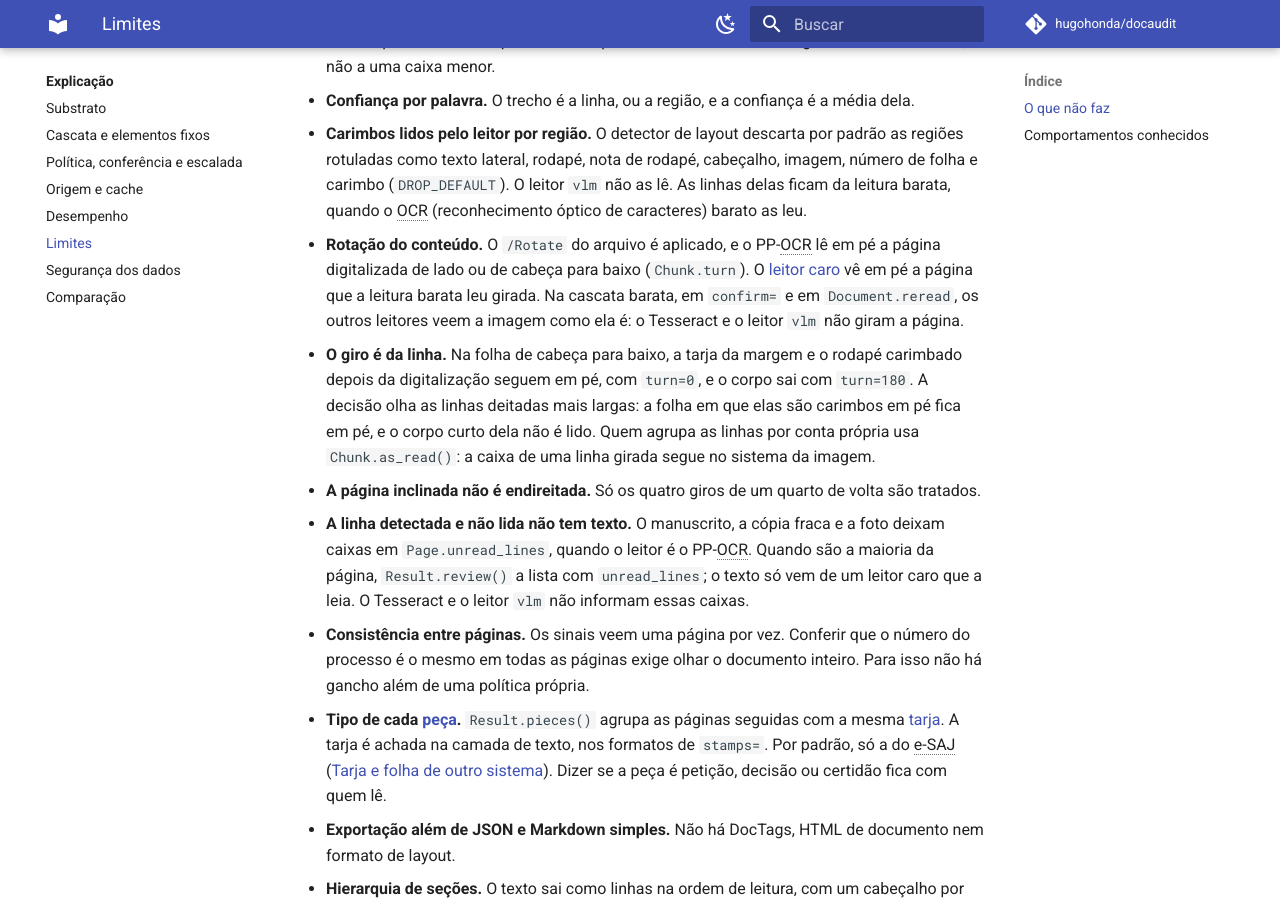
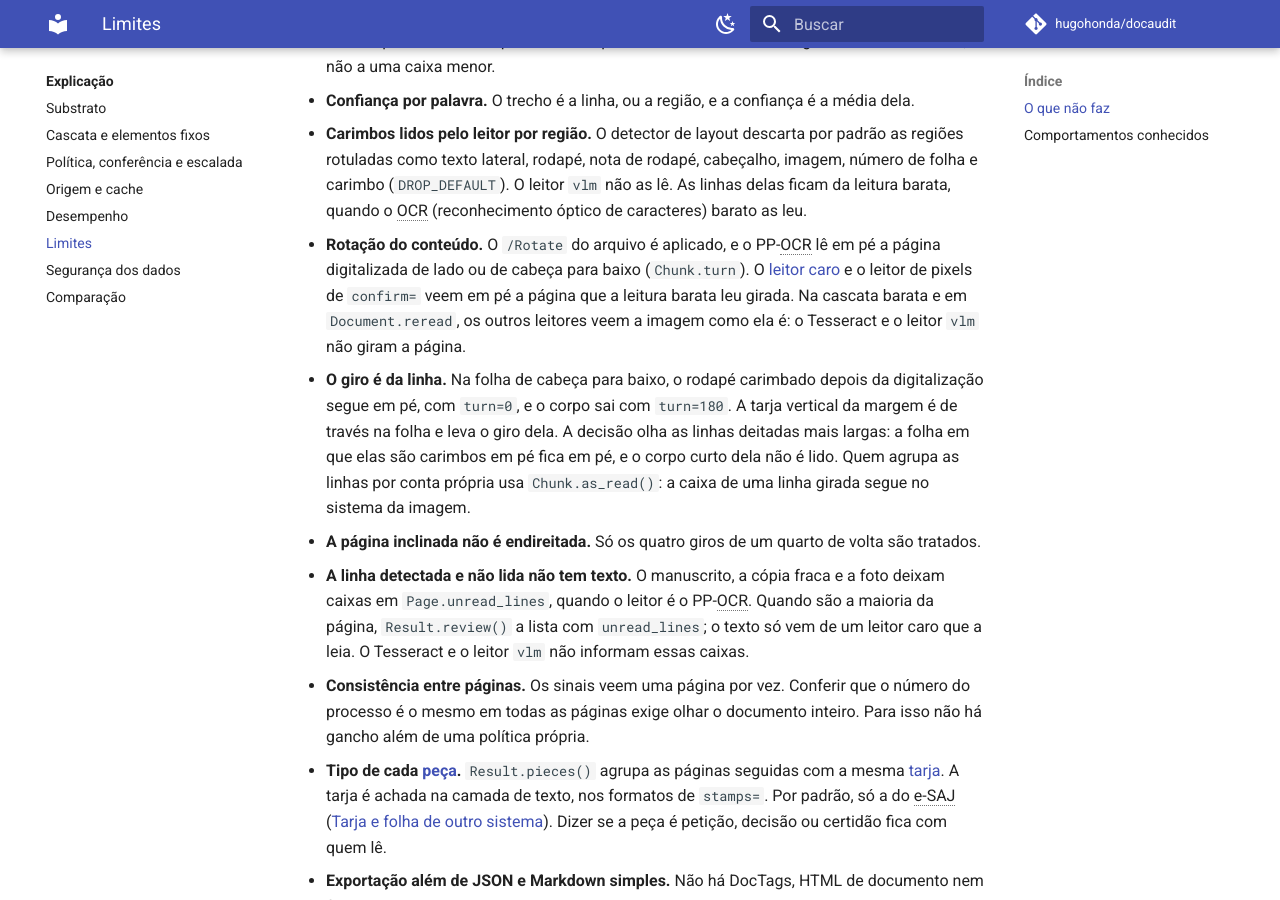
Before and after one commit to hugohonda/docaudit, an MkDocs documentation site: the page built from docs/limits.md, in a window 1280 px wide and 900 px high, scrolled down 503 px. Built offline with MkDocs 1.6.1 and Material for MkDocs 9.7.7, drawn with Linux system fonts in a browser that asks for light colours; comment, search, counter and statistics services are not loaded.

Commit message:
refactor: dá à tarja o giro da folha, mostra a página em pé ao confirm e poupa a leitura girada na página de lado
O giro da tarja vertical dependia do caminho: na folha de cabeça para baixo
o PP-OCR a deixava com 0, e a mesma folha relida girada dava 180. A linha de
través na folha leva o giro da folha, como numa página lida em pé. O giro
próprio fica para a linha deitada, que é o rodapé carimbado em pé.

A releitura por outra família lia a página como está. O Tesseract não gira
a página sozinho: a folha que a leitura barata leu de lado ou de cabeça
para baixo chegava a ele como lixo, e nenhum valor dela era confirmado.
_read_upright é o que o leitor caro já fazia, agora nos dois.

Decidir a meia-volta antes do teste de página de lado fez a página de lado
de verdade pagar uma leitura girada à toa quando a sonda abria: em 1.200
páginas de controle, os recortes reconhecidos foram de +3,1% a +5,4%, com
o mesmo texto em todas. A leitura de lado ganha direto quando tem mais
linhas deitadas do que a página como está tem linhas deitadas detectadas,
porque a meia-volta não alcançaria isso.

Sem mudar a leitura: a sonda em dois tempos virou duas chamadas a _turned,
_as_read saiu em favor de Chunk.as_read, e o teste de mesmo lugar da folha
passa por BBox.holds_centre_of nos três lugares que o repetiam.

```diff
--- a/docs/limits.md
+++ b/docs/limits.md
@@ -23,13 +23,14 @@ precisa conhecer antes de confiar num resultado.
   OCR (reconhecimento óptico de caracteres) barato as leu.
 - **Rotação do conteúdo.** O `/Rotate` do arquivo é aplicado, e o PP-OCR lê
   em pé a página digitalizada de lado ou de cabeça para baixo
-  (`Chunk.turn`). O [leitor caro](glossary.md#leitor-caro) vê em pé a página
-  que a leitura barata leu girada. Na cascata barata, em `confirm=` e em
-  `Document.reread`, os outros leitores veem a imagem como ela é: o
-  Tesseract e o leitor `vlm` não giram a página.
-- **O giro é da linha.** Na folha de cabeça para baixo, a tarja da margem e
-  o rodapé carimbado depois da digitalização seguem em pé, com `turn=0`, e o
-  corpo sai com `turn=180`. A decisão olha as linhas deitadas mais largas: a
+  (`Chunk.turn`). O [leitor caro](glossary.md#leitor-caro) e o leitor de
+  pixels de `confirm=` veem em pé a página que a leitura barata leu girada.
+  Na cascata barata e em `Document.reread`, os outros leitores veem a imagem
+  como ela é: o Tesseract e o leitor `vlm` não giram a página.
+- **O giro é da linha.** Na folha de cabeça para baixo, o rodapé carimbado
+  depois da digitalização segue em pé, com `turn=0`, e o corpo sai com
+  `turn=180`. A tarja vertical da margem é de través na folha e leva o giro
+  dela. A decisão olha as linhas deitadas mais largas: a
   folha em que elas são carimbos em pé fica em pé, e o corpo curto dela não
   é lido. Quem agrupa as linhas por conta própria usa `Chunk.as_read()`: a
   caixa de uma linha girada segue no sistema da imagem.
--- a/docs/response/result.schema.json
+++ b/docs/response/result.schema.json
@@ -200,7 +200,7 @@
     "turn": {
      "$ref": "#/$defs/Turn",
      "default": 0,
-     "description": "Graus, no sentido anti-horário, que o leitor girou a página para ler a linha em pé. A caixa fica no sistema da imagem; sem `layout=`, `reading_order` segue a leitura. Meça antes de reagrupar as linhas girando as caixas. O giro é da linha: na folha de cabeça para baixo, o carimbo aposto em pé fica com 0."
+     "description": "Graus, no sentido anti-horário, que o leitor girou a página para ler a linha em pé. A caixa fica no sistema da imagem; sem `layout=`, `reading_order` segue a leitura. Meça antes de reagrupar as linhas girando as caixas. O giro é da linha: na folha de cabeça para baixo, o carimbo aposto em pé fica com 0. A linha de través na folha, como a tarja da margem, leva o giro da folha."
     }
    },
    "required": [
@@ -776,7 +776,7 @@
     },
     "unread_lines": {
      "default": [],
-     "description": "Caixas das linhas que o leitor detectou e não leu: a nota do reconhecedor ficou abaixo do corte dele. É tinta na página sem texto no resultado. Só o leitor que devolve um `Read` as informa, como o PP-OCR; vazio nos outros, e quando o leitor caro leu a folha inteira.",
+     "description": "Caixas das linhas que o leitor detectou e não leu: o reconhecedor não devolveu texto, ou a nota ficou abaixo do corte dele. É tinta na página sem texto no resultado. Só o leitor que devolve um `Read` as informa, como o PP-OCR; vazio nos outros. A caixa sai quando uma linha aceita do leitor caro a cobre.",
      "items": {
       "$ref": "#/$defs/BBox"
      },
```
Also changed, not shown: CHANGELOG.md (+6 -3 lines), docs/response/fields.md (+2 -2 lines), 6 other files.
